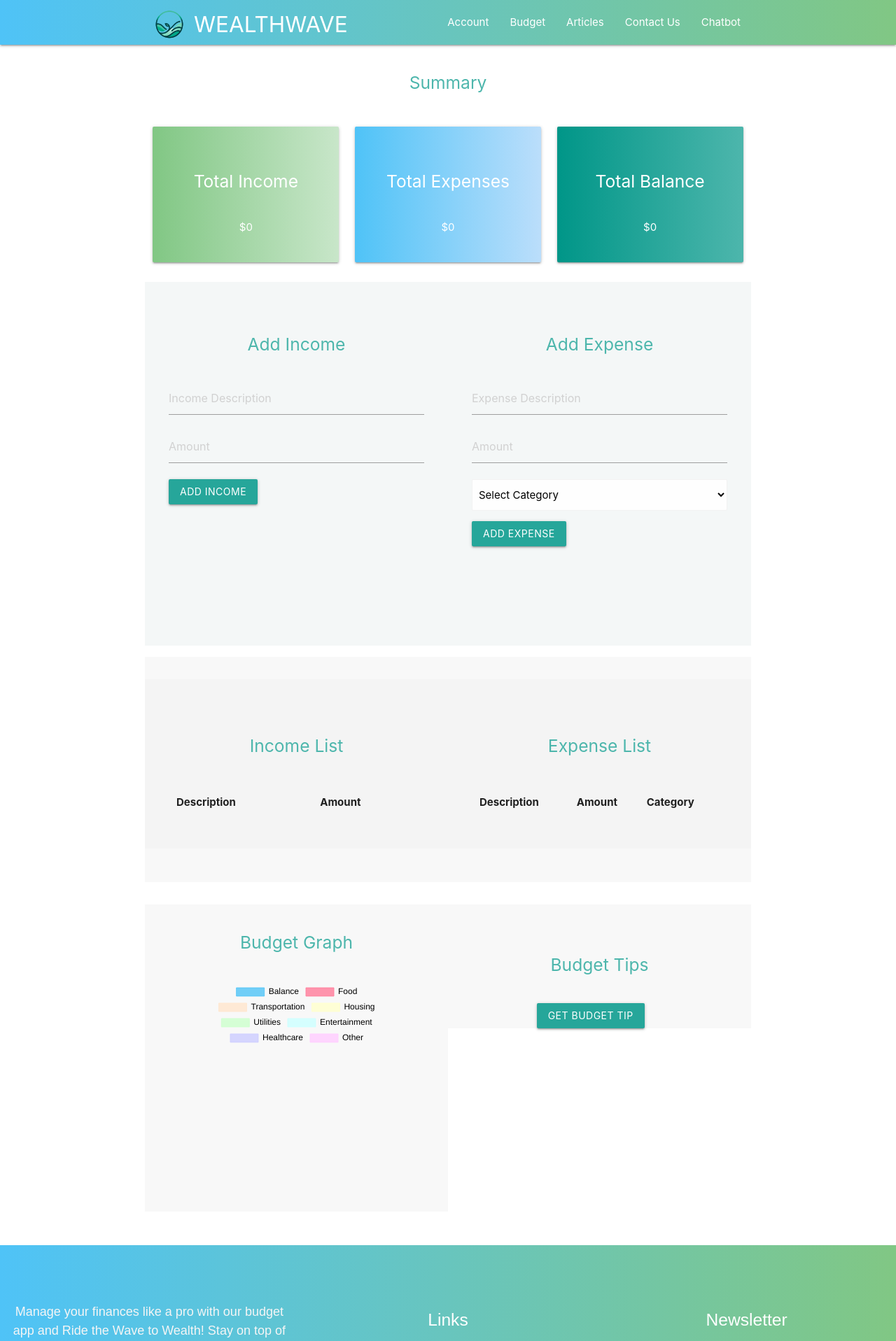
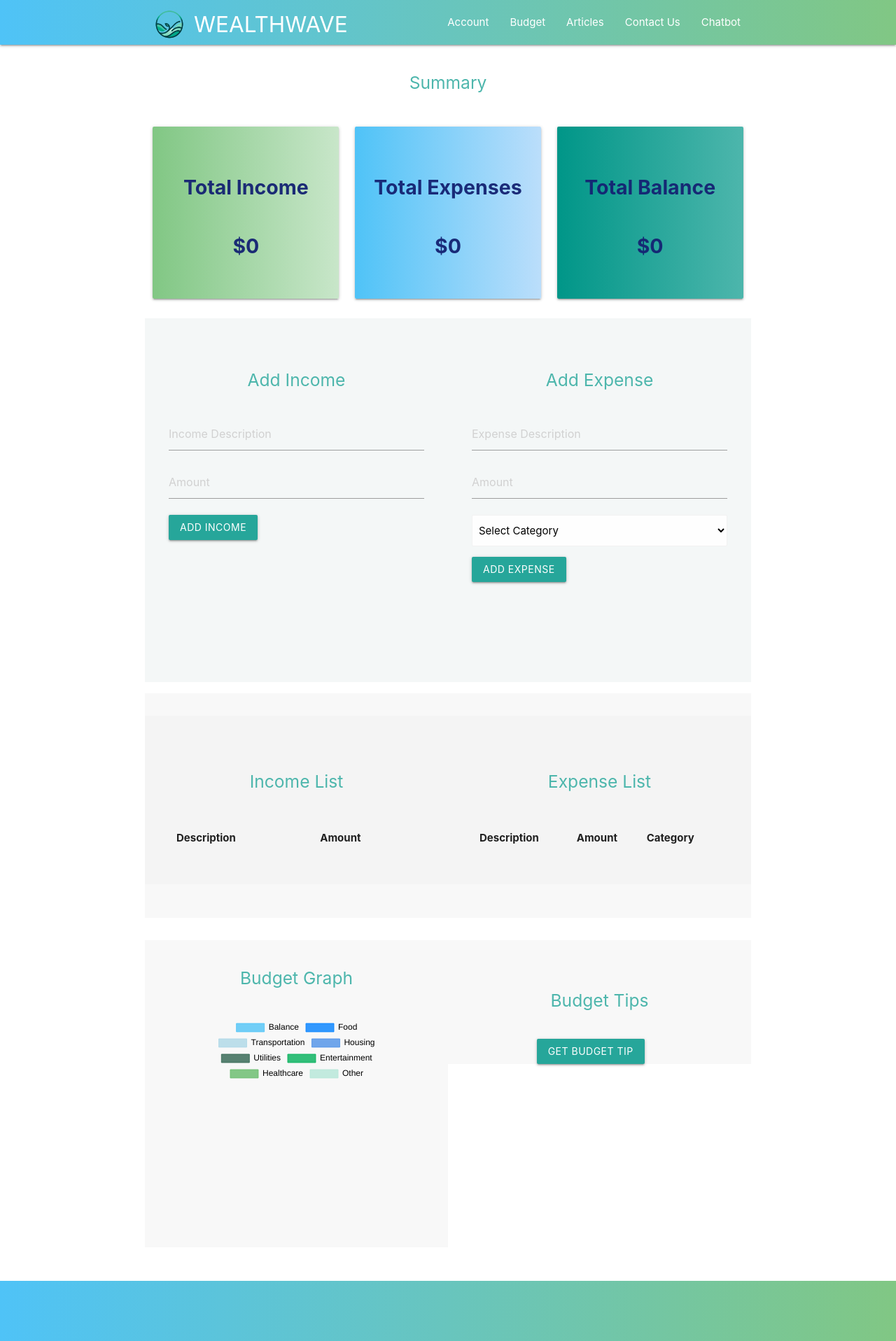
Before and after one commit to florla/capstone1, a React (Create React App) app in the folder frontend/: page /budget in a window 1280 px wide. Shown: the top 1917 px of the page at 70% size. Built offline with nearby package versions, Linux system fonts and the light colour scheme.

Commit message:
modified budget font size and color for summary. changed color of budget graph selection

```diff
--- a/frontend/src/pages/Budget.jsx
+++ b/frontend/src/pages/Budget.jsx
@@ -129,26 +129,28 @@ const BudgetTracker = () => {
     return (
         <main className="container">
         <h5 className="center">Summary</h5>
-            <section className="row">
+        <section className="row summary-section">
           <div className="col s4">
             <div className="card-panel gradient-green" style={{ marginBottom: '20px' }}>
-                        <h5 className="center white-text">Total Income</h5>
-                        <p className="center white-text">${totalIncome}</p>
+              <h5 className="center white-text summary-header">Total Income</h5>
+              <p className="center white-text summary-text">${totalIncome}</p>
             </div>
           </div>
           <div className="col s4">
             <div className="card-panel gradient-blue" style={{ marginBottom: '20px' }}>
-                        <h5 className="center white-text">Total Expenses</h5>
-                        <p className="center white-text">${totalExpenses}</p>
+              <h5 className="center white-text summary-header">Total Expenses</h5>
+              <p className="center white-text summary-text">${totalExpenses}</p>
             </div>
           </div>
           <div className="col s4">
             <div className="card-panel gradient-teal" style={{ marginBottom: '20px' }}>
-                        <h5 className="center white-text">Total Balance</h5>
-                        <p className="center white-text">${totalBalance}</p>
+              <h5 className="center white-text summary-header">Total Balance</h5>
+              <p className="center white-text summary-text">${totalBalance}</p>
             </div>
           </div>
         </section>
+
+
 <section className="row forms-container" id="forms-section">
                 <form className="col s6 budget-form" id="income-form">
                     <h5 className="center">Add Income</h5>
@@ -245,23 +247,23 @@ const BudgetTracker = () => {
                                         data: budgetList.map((data) => data.amount),
                                         backgroundColor: [
                                             balanceColor,
-                                            "rgba(315, 123, 153, 0.8)",
-                                            "rgba(255, 229, 204, 0.8)",
-                                            "rgba(255, 255, 204, 0.8)",
-                                            "rgba(204, 255, 204, 0.8)",
-                                            "rgba(204, 255, 255, 0.8)",
-                                            "rgba(204, 204, 255, 0.8)",
-                                            "rgba(255, 204, 255, 0.8)",
+                                            "rgba(0, 128, 255, 0.8)",
+                                            "rgba(173, 216, 230, 0.8)",
+                                            "rgba(77, 144, 232, 0.8)",
+                                            "rgba(47, 99, 79, 0.8)",
+                                            "rgba(0, 176, 89, 0.8)",
+                                            "rgba(102, 187, 106, 0.8)",
+                                            "rgba(181, 230, 216, 0.8)",
                                         ],
                                         borderColor: [
                                             balanceColor,
-                                            "rgba(315, 123, 153, 0.8)",
-                                            "rgba(255, 229, 204, 0.8)",
-                                            "rgba(255, 255, 204, 0.8)",
-                                            "rgba(204, 255, 204, 0.8)",
-                                            "rgba(204, 255, 255, 0.8)",
-                                            "rgba(204, 204, 255, 0.8)",
-                                            "rgba(255, 204, 255, 0.8)",
+                                            "rgba(0, 128, 255, 0.8)",
+                                            "rgba(173, 216, 230, 0.8)",
+                                            "rgba(77, 144, 232, 0.8)",
+                                            "rgba(47, 99, 79, 0.8)",
+                                            "rgba(0, 176, 89, 0.8)",
+                                            "rgba(102, 187, 106, 0.8)",
+                                            "rgba(181, 230, 216, 0.8)",
                                         ],
                                         borderWidth: 1,
                                     },
```
Also changed, not shown: frontend/src/styles/materialize.css. Lines whose indentation alone changed are shown as unchanged.
